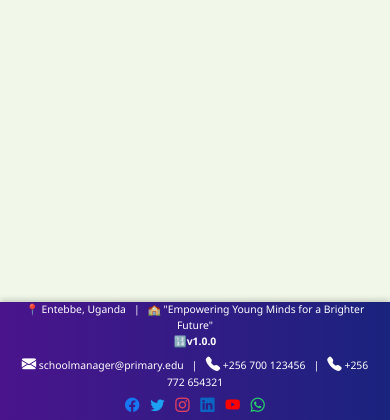
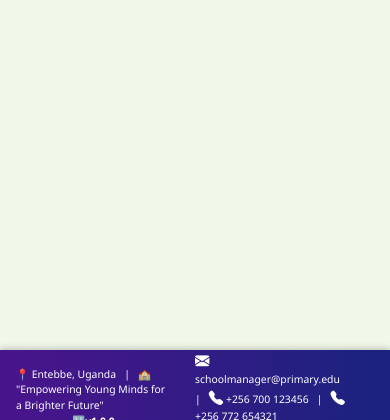
Before and after one commit to sejjtechnologies/school_management_system, a Flask app: page /admin/dashboard in a window 390 px wide. Shown: the part 510-930 px from the top of the page. Run offline with Flask 3, Linux system fonts and the light colour scheme.

Commit message:
Refactor footer: split left/right, responsive mobile scaling, fixed height

```diff
--- a/templates/footer.html
+++ b/templates/footer.html
@@ -1,7 +1,7 @@
 <footer class="footer fixed-bottom text-white">
   <style>
     .footer {
-      min-height: 90px; /* ✅ increased height */
+      height: 70px; /* ✅ fixed height */
       background: linear-gradient(to right, #4a148c, #1a237e);
       box-shadow: 0 -2px 6px rgba(0,0,0,0.2);
       font-size: 0.85rem;
@@ -13,25 +13,31 @@
     }
     .footer .row {
       height: 100%;
+      display: flex;
+      align-items: center;
+    }
+    /* ✅ Force two columns even on small screens */
+    .footer .col {
+      flex: 1;
+      display: flex;
+      justify-content: space-between;
+      align-items: center;
     }
     /* ✅ Mobile adjustments */
     @media (max-width: 576px) {
       .footer {
         font-size: 0.65rem; /* shrink text */
-        min-height: 100px;  /* allow more space on small screens */
       }
       .footer i {
         font-size: 0.9rem; /* shrink icons */
       }
-      .footer .row {
+      .footer .col {
         flex-direction: column;
-        text-align: center;
-      }
-      .footer .col-md-6 {
-        margin-bottom: 4px;
+        justify-content: center;
+        align-items: center;
       }
     }
-    /* ✅ Larger screens auto expand */
+    /* ✅ Larger screens */
     @media (min-width: 577px) {
       .footer {
         font-size: 0.85rem;
@@ -43,10 +49,10 @@
   </style>
 
   <div class="container-fluid px-3">
-    <div class="row align-items-center">
+    <div class="row w-100">
       <!-- Left side -->
-      <div class="col-md-6 d-flex flex-column flex-md-row align-items-center justify-content-md-start mb-1 mb-md-0">
-        <div class="me-md-3">
+      <div class="col">
+        <div>
           📍 Entebbe, Uganda &nbsp; | &nbsp; 🏫 "Empowering Young Minds for a Brighter Future"
         </div>
         <div>
@@ -55,8 +61,8 @@
       </div>
 
       <!-- Right side -->
-      <div class="col-md-6 d-flex flex-column flex-md-row align-items-center justify-content-md-end">
-        <div class="me-md-3 mb-1 mb-md-0">
+      <div class="col">
+        <div>
           <i class="bi bi-envelope-fill"></i> schoolmanager@primary.edu &nbsp; | &nbsp;
           <i class="bi bi-telephone-fill"></i> +256 700 123456 &nbsp; | &nbsp;
           <i class="bi bi-telephone-fill"></i> +256 772 654321
```
